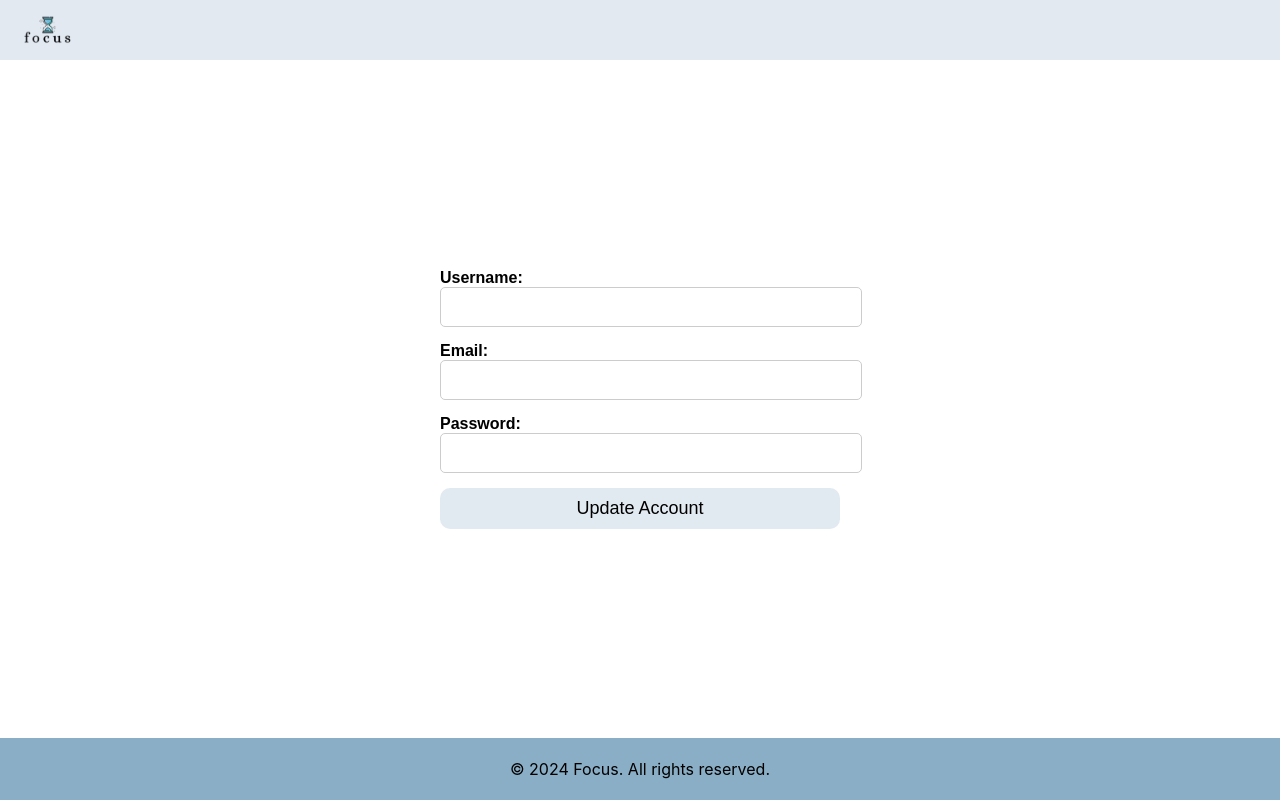
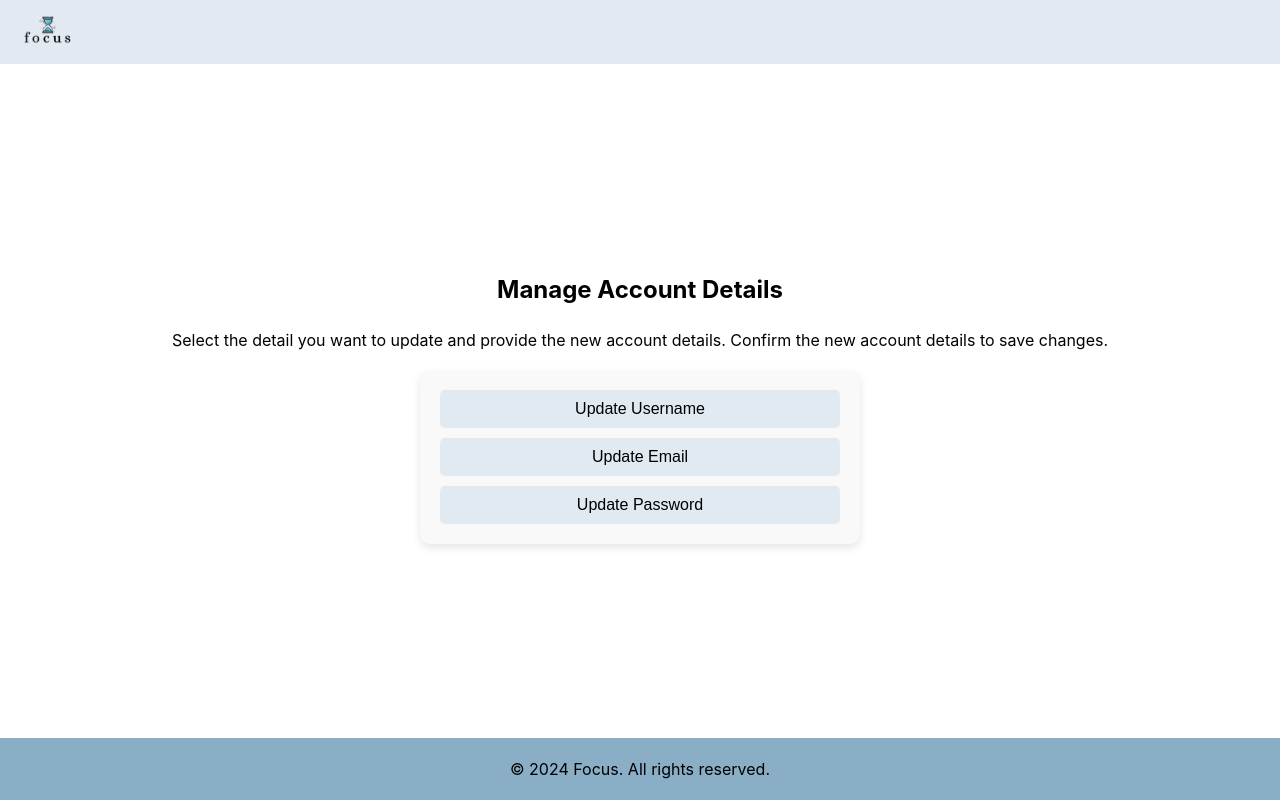
Before and after one commit to priscaolose/Group7_Capstone, a React (Create React App) app in the folder focus-app/: page / in a window 1280 px wide. Built offline with nearby package versions, Linux system fonts and the light colour scheme.

Commit message:
manaige account front end completed

```diff
--- a/focus-app/src/ManageAccountPage.jsx
+++ b/focus-app/src/ManageAccountPage.jsx
@@ -1,10 +1,11 @@
 import React, { useState, useEffect } from 'react';
 import logo from './img/logo.png';
-import focusImage from './img/FOCUS.png';
-
 
 const ManageAccountPage = () => {
     const [formVisible, setFormVisible] = useState(false);
+    const [selectedField, setSelectedField] = useState('');
+    const [newValue, setNewValue] = useState('');
+    const [confirmValue, setConfirmValue] = useState('');
     const [message, setMessage] = useState('');
     const [formData, setFormData] = useState({
         username: '',
@@ -20,14 +21,46 @@ const ManageAccountPage = () => {
         return () => clearTimeout(timer);
     }, []);
 
-    const handleInputChange = (e) => {
-        const { name, value } = e.target;
-        setFormData((prevData) => ({ ...prevData, [name]: value }));
+    const handleFieldSelection = (field) => {
+        setSelectedField(field);
+        setNewValue('');
+        setConfirmValue('');
+        setMessage('');
+    };
+
+    const handleInputChange = (e, type) => {
+        const value = e.target.value;
+        if (type === 'new') {
+            setNewValue(value);
+        } else {
+            setConfirmValue(value);
+        }
     };
 
     const handleFormSubmit = (e) => {
         e.preventDefault();
-        setMessage('Your account details have been updated!');
+
+        const emailRegex = /^[^\s@]+@[^\s@]+\.[^\s@]+$/;
+
+        if (newValue === '' || confirmValue === '') {
+            setMessage('Please fill out both fields.');
+            return;
+        }
+
+        if (selectedField === 'email' && !emailRegex.test(newValue)) {
+            setMessage('Please enter a valid email address.');
+            return;
+        }
+
+        if (newValue !== confirmValue) {
+            setMessage('The information provided does not match. Please try again.');
+            return;
+        }
+
+        setFormData((prevData) => ({ ...prevData, [selectedField]: newValue }));
+        setMessage(`Your ${selectedField} has been successfully updated!`);
+        setNewValue('');
+        setConfirmValue('');
     };
 
     return (
@@ -38,42 +71,41 @@ const ManageAccountPage = () => {
                 </div>
             </header>
             <main style={styles.content}>
+                <h1 style={styles.heading}>Manage Account Details</h1>
+                <p style={styles.description}>
+                    Select the detail you want to update and provide the new account details. Confirm the new account details to save changes.
+                </p>
                 {formVisible ? (
+                    <div style={styles.box}>
+                        <div style={styles.selectionContainer}>
+                            <button style={styles.button} onClick={() => handleFieldSelection('username')}>Update Username</button>
+                            <button style={styles.button} onClick={() => handleFieldSelection('email')}>Update Email</button>
+                            <button style={styles.button} onClick={() => handleFieldSelection('password')}>Update Password</button>
+                        </div>
+                        {selectedField && (
                             <form style={styles.form} onSubmit={handleFormSubmit}>
                                 <label style={styles.label}>
-                            Username:
+                                    New {selectedField.charAt(0).toUpperCase() + selectedField.slice(1)}:
                                     <input
-                                type="text"
-                                name="username"
-                                value={formData.username}
-                                onChange={handleInputChange}
+                                        type={selectedField === 'password' ? 'password' : 'text'}
+                                        value={newValue}
+                                        onChange={(e) => handleInputChange(e, 'new')}
                                         style={styles.input}
                                     />
                                 </label>
                                 <label style={styles.label}>
-                            Email:
+                                    Confirm {selectedField.charAt(0).toUpperCase() + selectedField.slice(1)}:
                                     <input
-                                type="email"
-                                name="email"
-                                value={formData.email}
-                                onChange={handleInputChange}
+                                        type={selectedField === 'password' ? 'password' : 'text'}
+                                        value={confirmValue}
+                                        onChange={(e) => handleInputChange(e, 'confirm')}
                                         style={styles.input}
                                     />
                                 </label>
-                        <label style={styles.label}>
-                            Password:
-                            <input
-                                type="password"
-                                name="password"
-                                value={formData.password}
-                                onChange={handleInputChange}
-                                style={styles.input}
-                            />
-                        </label>
-                        <button type="submit" style={styles.button}>
-                            Update Account
-                        </button>
+                                <button type="submit" style={styles.submitButton}>Save Changes</button>
                             </form>
+                        )}
+                    </div>
                 ) : (
                     <p style={styles.loadingText}>Loading...</p>
                 )}
@@ -95,40 +127,10 @@ const styles = {
     },
     header: {
         backgroundColor: '#e2e9f1',
-        color: 'white',
         padding: '10px 20px',
-        display: 'flex',
-        alignItems: 'center',
-        justifyContent: 'space-between'
-    },
-    logoContainer: {
-        display: 'flex',
-        alignItems: 'center'
     },
     logo: {
         height: '40px',
-    },
-    content: {
-        flex: 1,
-        marginTop: '50px',
-        padding: '20px',
-        display: 'flex',
-        flexDirection: 'column',
-        alignItems: 'center',
-        textAlign: 'center'
-    },
-    headerText: {
-        color: '#093966',
-        textAlign: 'center',
-        fontFamily: 'Poppins, sans-serif',
-        fontSize: '50px',
-        fontStyle: 'normal',
-        fontWeight: 400,
-        lineHeight: 'normal',
-        letterSpacing: '12.8px',
-        opacity: 0,
-        transform: 'translateX(-50px)',
-        animation: 'header-fade-in 1s forwards'
     },
     content: {
         flex: 1,
@@ -136,19 +138,45 @@ const styles = {
         flexDirection: 'column',
         alignItems: 'center',
         justifyContent: 'center',
+    },
+    heading: {
+        fontSize: '24px',
+        marginBottom: '10px',
+    },
+    description: {
+        fontSize: '16px',
+        marginBottom: '20px',
+        textAlign: 'center',
+    },
+    box: {
+        width: '100%',
+        maxWidth: '400px',
         padding: '20px',
+        borderRadius: '10px',
+        boxShadow: '0 4px 8px rgba(0, 0, 0, 0.1)',
+        backgroundColor: '#f9f9f9',
+    },
+    selectionContainer: {
+        display: 'flex',
+        flexDirection: 'column',
+        gap: '10px',
+    },
+    button: {
+        padding: '10px',
+        fontSize: '16px',
+        backgroundColor: '#e2eaf1',
+        borderRadius: '5px',
+        border: 'none',
+        cursor: 'pointer',
     },
     form: {
         display: 'flex',
         flexDirection: 'column',
-        gap: '15px',
-        width: '100%',
-        maxWidth: '400px',
+        gap: '10px',
+        marginTop: '20px',
     },
     label: {
-        fontFamily: 'Poppins, sans-serif',
-        fontSize: '16px',
-        fontWeight: 'bold',
+        fontSize: '14px',
     },
     input: {
         width: '100%',
@@ -157,29 +185,19 @@ const styles = {
         borderRadius: '5px',
         border: '1px solid #ccc',
     },
-    button: {
+    submitButton: {
         padding: '10px',
-        fontSize: '18px',
-        backgroundColor: '#e2eaf1',
-        borderRadius: '10px',
+        fontSize: '16px',
+        backgroundColor: '#093966',
+        color: 'white',
+        borderRadius: '5px',
         border: 'none',
         cursor: 'pointer',
-        transition: 'background-color 0.3s',
-        fontFamily: 'Poppins, sans-serif',
-    },
-    buttonHover: {
-        backgroundColor: '#d1dbe1',
-    },
-    loadingText: {
-        fontFamily: 'Poppins, sans-serif',
-        fontSize: '20px',
-        color: '#093966',
     },
     messageText: {
         marginTop: '20px',
-        fontSize: '18px',
+        fontSize: '16px',
         color: '#093966',
-        fontFamily: 'Poppins, sans-serif',
     },
     footer: {
         backgroundColor: '#8AAEC6',
```
Lines whose indentation alone changed are shown as unchanged.
